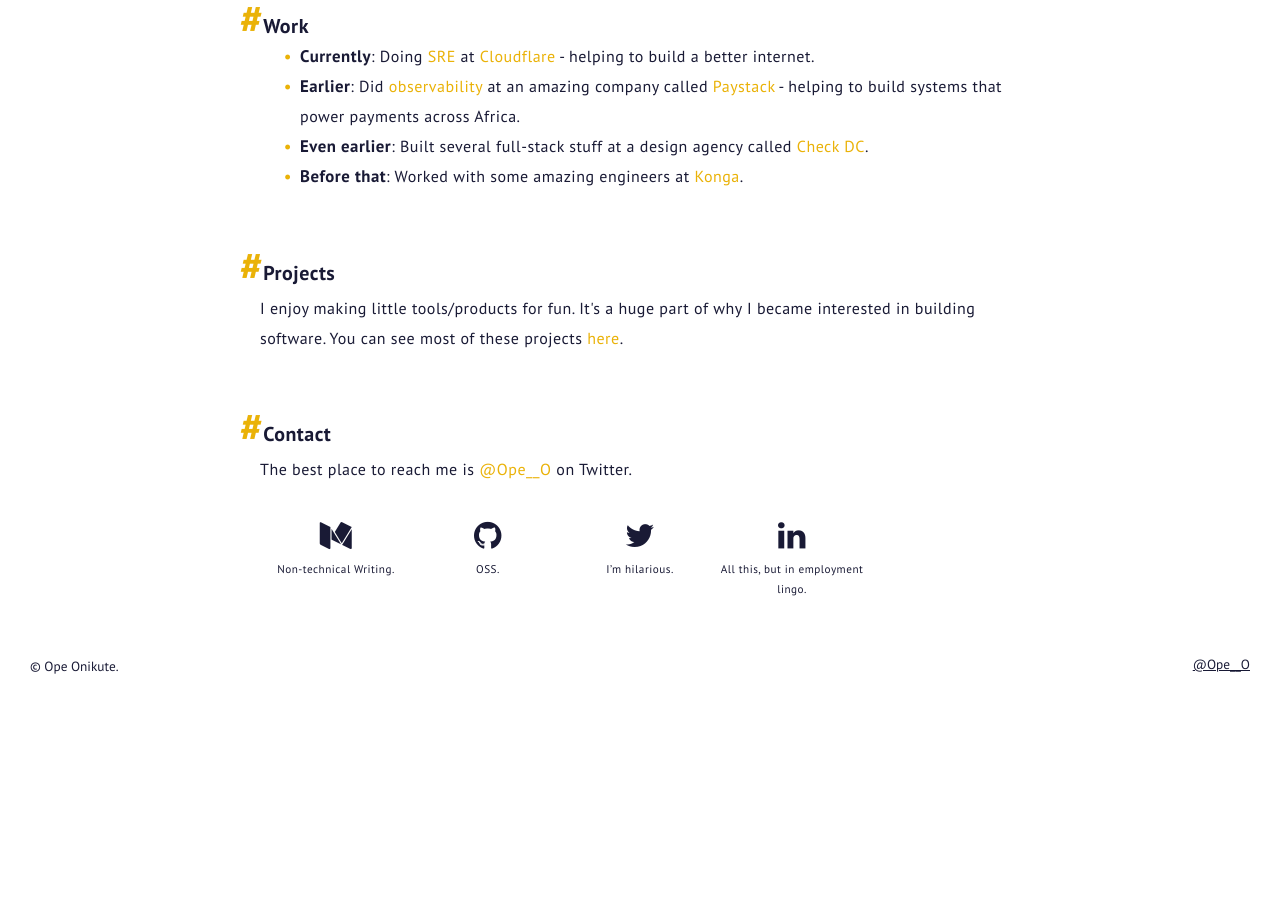
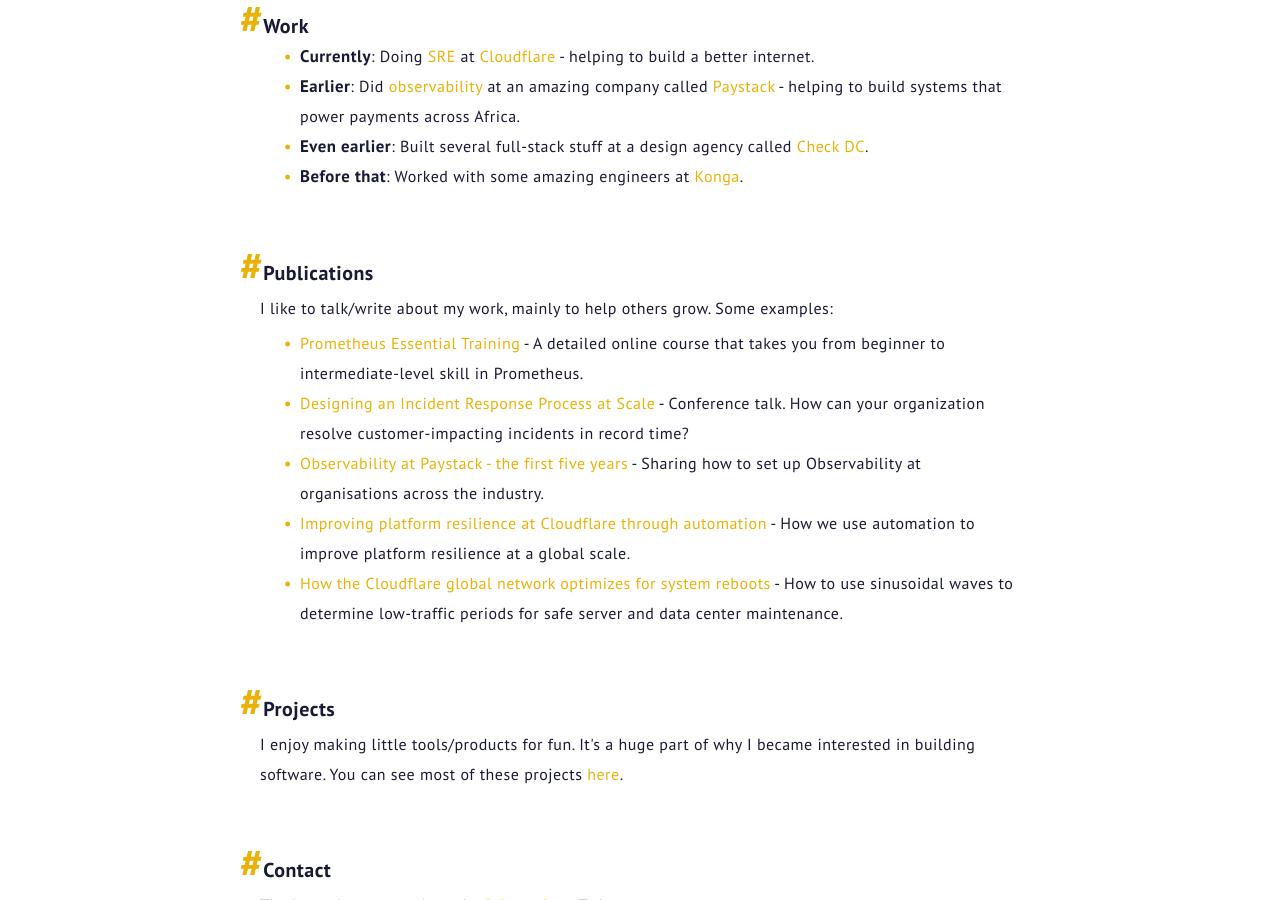
Before and after one commit to OpeOnikute/opeonikute.github.io, a Jekyll site: the page about.html, which Jekyll copies as it is, in a window 1280 px wide and 900 px high, scrolled down 920 px. Built offline with Jekyll 4.4.1, drawn with Linux system fonts in a browser that asks for light colours; before the commit the page ends 1615 px from its top, so only the background shows below that.

Commit message:
Chore: Add publications section and link to Prometheus course

```diff
--- a/_layouts/posts.html
+++ b/_layouts/posts.html
@@ -90,6 +90,7 @@
       <div>
         <h1>👋</h1>
         <p>These days I write about reliability, observability and performance.</p>
+        <p>If you're interested in learning Prometheus, you'll love my course on Linkedin Learning - <a class="colored" target="_blank" href="https://www.linkedin.com/learning/prometheus-essential-training">Prometheus Essential Training</a>!</p>
         <p>Feel free to reach out to me on Twitter <a class="external" href="https://twitter.com/Ope__O" target="_blank">@Ope__O</a> to discuss anything you find interesting!</p>
       </div>
       <div>
--- a/about.html
+++ b/about.html
@@ -135,6 +135,23 @@
             </ul>
           </div>
         </li>
+        <li class="about-item" id="publications">
+          <div class="about-header">
+              <a href="#publications">
+                <h3><span>#</span>Publications</h3>
+              </a>
+          </div>
+          <div class="about-content">
+            <p>I like to talk/write about my work, mainly to help others grow. Some examples:</p>
+            <ul>
+              <li><a class="colored" target="_blank" href="https://www.linkedin.com/learning/prometheus-essential-training">Prometheus Essential Training</a> - A detailed online course that takes you from beginner to intermediate-level skill in <a target="_blank" href="https://prometheus.io/">Prometheus</a>.</li>
+              <li><a class="colored" target="_blank" href="https://youtu.be/OH0CuqNpo_A?si=HVra_fWasIJ_bXTu">Designing an Incident Response Process at Scale</a> - Conference talk. How can your organization resolve customer-impacting incidents in record time?</li>
+              <li><a class="colored" target="_blank" href="https://paystack.com/blog/engineering-design/observability">Observability at Paystack - the first five years</a> - Sharing how to set up Observability at organisations across the industry.</li>
+              <li><a class="colored" target="_blank" href="https://blog.cloudflare.com/improving-platform-resilience-at-cloudflare">Improving platform resilience at Cloudflare through automation</a> - How we use automation to improve platform resilience at a global scale.</li>
+              <li><a class="colored" target="_blank" href="https://blog.cloudflare.com/how-the-cloudflare-global-network-optimizes-for-system-reboots-during-low-traffic-periods">How the Cloudflare global network optimizes for system reboots</a> - How to use sinusoidal waves to determine low-traffic periods for safe server and data center maintenance.</li>
+            </ul>
+          </div>
+      </li>
         <li class="about-item" id="projects">
             <div class="about-header">
                 <a href="#projects">
```
